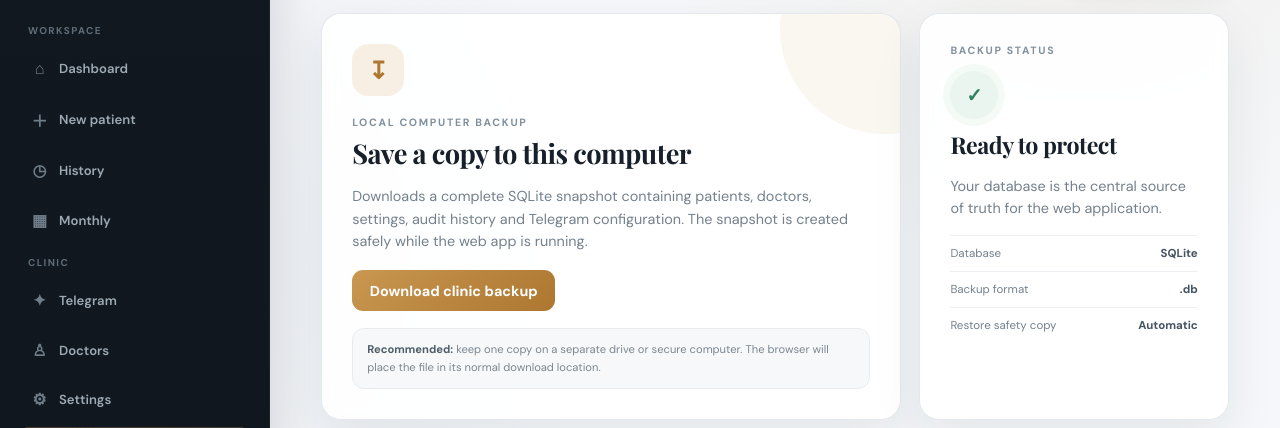
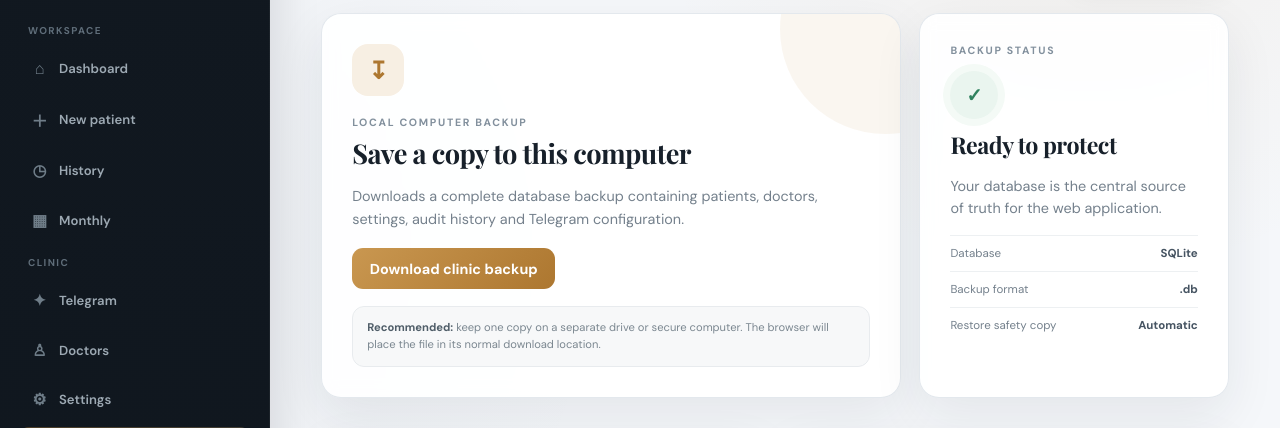
Before and after one commit to nathnaelgeb19-ai/DrPatientLog, a Flask app: page /backup in a window 1280 px wide. Shown: the part 165-593 px from the top of the page. Run offline with Flask 3, Linux system fonts and the light colour scheme; the visitor is signed in with stand-in values (Sample User, id 1); data comes from the database, SQL or seed files in the repository; tables that the repository leaves empty hold one stand-in row (values such as "Sample post"); some libraries are stand-ins or nearby versions.

Commit message:
Fix database backup and restore compatibility

```diff
--- a/app.py
+++ b/app.py
@@ -1272,14 +1272,15 @@ def backup_page():
     except Exception:
         gdrive_creds = False
         gdrive_connected = False
+
     return render_template(
         "backup.html",
         gdrive_creds=gdrive_creds,
         gdrive_connected=gdrive_connected,
         backup_dir=_get_backup_dir(),
         backup_time=get_setting("automatic_backup_time", "19:00"),
+        DB_BACKEND=DB_BACKEND,
     )
-
 
 
 @app.route("/backup/location", methods=["POST"])
@@ -1536,66 +1537,231 @@ def backup_download():
 @login_required
 @admin_required
 def backup_restore_db():
+    """Restore either a SQLite .db file or a PostgreSQL .sql dump."""
     import sqlite3
     import shutil
+    import tempfile
+    import subprocess
+
     f = request.files.get("dbfile")
+
     if not f or not f.filename:
-        flash("Choose a .db file", "error")
+        flash("Choose a backup file.", "error")
         return redirect(url_for("backup_page"))
-    if not f.filename.lower().endswith((".db", ".sqlite", ".sqlite3")):
-        flash("File must be a .db / .sqlite backup", "error")
-        return redirect(url_for("backup_page"))
-
-    tmp_path = DB_FILE + ".upload_tmp"
-    f.save(tmp_path)
-
-    # Validate it's really a SQLite database with a doctors/patients table
-    try:
-        test_conn = sqlite3.connect(tmp_path)
-        tables = {
-            row[0]
-            for row in test__execute(conn,
-                "SELECT name FROM sqlite_master WHERE type='table'"
-            ).fetchall()
-        }
-        test_conn.close()
-        if "patients" not in tables or "doctors" not in tables:
-            os.remove(tmp_path)
+
+    filename = f.filename.lower()
+
+    # ============================================================
+    # SQLITE — LOCAL WINDOWS VERSION
+    # ============================================================
+    if DB_BACKEND == "sqlite":
+        if not filename.endswith((".db", ".sqlite", ".sqlite3")):
+            flash("For the local application, choose a .db / .sqlite backup.", "error")
+            return redirect(url_for("backup_page"))
+
+        if not DB_FILE:
+            flash("Local database file is not configured.", "error")
+            return redirect(url_for("backup_page"))
+
+        tmp_path = DB_FILE + ".upload_tmp"
+
+        try:
+            f.save(tmp_path)
+
+            # Validate that the uploaded file is a real SQLite database.
+            test_conn = sqlite3.connect(tmp_path)
+
+            try:
+                tables = {
+                    row[0]
+                    for row in test_conn.execute(
+                        "SELECT name FROM sqlite_master WHERE type='table'"
+                    ).fetchall()
+                }
+            finally:
+                test_conn.close()
+
+            if "patients" not in tables or "doctors" not in tables:
+                if os.path.isfile(tmp_path):
+                    os.remove(tmp_path)
+
+                flash(
+                    "That file does not look like a clinic database "
+                    "(missing patients/doctors tables).",
+                    "error",
+                )
+                return redirect(url_for("backup_page"))
+
+            # Keep a safety copy of the current database.
+            if os.path.isfile(DB_FILE):
+                safety_name = (
+                    DB_FILE
+                    + f".before_restore_{datetime.now():%Y%m%d_%H%M%S}"
+                )
+                shutil.copy2(DB_FILE, safety_name)
+
+            # Replace the database only after validation succeeded.
+            shutil.move(tmp_path, DB_FILE)
+
+            log_audit(
+                session.get("doctor_id"),
+                session.get("doctor_name", ""),
+                "restore",
+                entity="database",
+                detail=f"Restored SQLite database from {f.filename}",
+            )
+
             flash(
-                "That file doesn't look like a clinic backup "
-                "(missing patients/doctors tables).",
+                "Database restored successfully. "
+                "A safety copy of the previous database was kept locally. "
+                "Please log out and log back in using the credentials from the restored backup.",
+                "success",
+            )
+
+            session.clear()
+            return redirect(url_for("login"))
+
+        except Exception as e:
+            if os.path.isfile(tmp_path):
+                try:
+                    os.remove(tmp_path)
+                except OSError:
+                    pass
+
+            flash(f"SQLite database restore failed: {e}", "error")
+            return redirect(url_for("backup_page"))
+
+    # ============================================================
+    # POSTGRESQL — RENDER / NEON VERSION
+    # ============================================================
+    if DB_BACKEND == "postgresql":
+        if not filename.endswith(".sql"):
+            flash(
+                "For the online application, choose a PostgreSQL .sql backup.",
                 "error",
             )
             return redirect(url_for("backup_page"))
-    except Exception as e:
-        if os.path.isfile(tmp_path):
-            os.remove(tmp_path)
-        flash(f"Invalid database file: {e}", "error")
-        return redirect(url_for("backup_page"))
-
-    # Safety copy of the current (about-to-be-replaced) database
-    if os.path.isfile(DB_FILE):
-        safety_name = DB_FILE + f".before_restore_{datetime.now():%Y%m%d_%H%M%S}"
-        shutil.copy2(DB_FILE, safety_name)
-
-    shutil.move(tmp_path, DB_FILE)
-
-    log_audit(
-        session.get("doctor_id"),
-        session.get("doctor_name", ""),
-        "restore",
-        entity="database",
-        detail=f"Restored from uploaded file {f.filename}",
-    )
-    flash(
-        "Database restored. A safety copy of the previous database was kept on the server. "
-        "Please log out and log back in with the credentials from the restored backup.",
-        "success",
-    )
-    session.clear()
-    return redirect(url_for("login"))
-
-
+
+        if not DATABASE_URL:
+            flash("PostgreSQL database connection is not configured.", "error")
+            return redirect(url_for("backup_page"))
+
+        tmp_path = None
+        safety_path = None
+
+        try:
+            # Save uploaded SQL dump to a temporary file.
+            fd, tmp_path = tempfile.mkstemp(
+                prefix="clinic_restore_",
+                suffix=".sql",
+            )
+            os.close(fd)
+            f.save(tmp_path)
+
+            # --------------------------------------------------------
+            # 1. Create a safety dump of the CURRENT PostgreSQL DB.
+            # --------------------------------------------------------
+            fd, safety_path = tempfile.mkstemp(
+                prefix="clinic_before_restore_",
+                suffix=".sql",
+            )
+            os.close(fd)
+
+            safety_result = subprocess.run(
+                [
+                    "pg_dump",
+                    DATABASE_URL,
+                    "--no-owner",
+                    "--no-privileges",
+                    "-f",
+                    safety_path,
+                ],
+                capture_output=True,
+                text=True,
+                timeout=120,
+            )
+
+            if safety_result.returncode != 0:
+                raise RuntimeError(
+                    safety_result.stderr.strip()
+                    or "Could not create a safety backup before restore."
+                )
+
+            # --------------------------------------------------------
+            # 2. Restore the uploaded dump.
+            #
+            # Everything happens in one PostgreSQL transaction.
+            # If restoration fails, PostgreSQL rolls everything back.
+            # --------------------------------------------------------
+            restore_result = subprocess.run(
+                [
+                    "psql",
+                    DATABASE_URL,
+                    "--set",
+                    "ON_ERROR_STOP=1",
+                    "--single-transaction",
+                    "-f",
+                    tmp_path,
+                ],
+                capture_output=True,
+                text=True,
+                timeout=180,
+            )
+
+            if restore_result.returncode != 0:
+                raise RuntimeError(
+                    restore_result.stderr.strip()
+                    or "PostgreSQL restore failed."
+                )
+
+            log_audit(
+                session.get("doctor_id"),
+                session.get("doctor_name", ""),
+                "restore",
+                entity="database",
+                detail=f"Restored PostgreSQL database from {f.filename}",
+            )
+
+            flash(
+                "PostgreSQL database restored successfully. "
+                "A safety backup of the previous database was created before the restore.",
+                "success",
+            )
+
+            session.clear()
+            return redirect(url_for("login"))
+
+        except FileNotFoundError as e:
+            command = str(e.filename or "pg_dump/psql")
+
+            flash(
+                f"PostgreSQL restore requires '{command}', "
+                "but it is not available on the server.",
+                "error",
+            )
+            return redirect(url_for("backup_page"))
+
+        except Exception as e:
+            flash(f"PostgreSQL database restore failed: {e}", "error")
+            return redirect(url_for("backup_page"))
+
+        finally:
+            # Remove temporary uploaded file.
+            if tmp_path and os.path.isfile(tmp_path):
+                try:
+                    os.remove(tmp_path)
+                except OSError:
+                    pass
+
+            # The safety dump is only needed during the restore operation.
+            if safety_path and os.path.isfile(safety_path):
+                try:
+                    os.remove(safety_path)
+                except OSError:
+                    pass
+
+    flash("Unknown database backend.", "error")
+    return redirect(url_for("backup_page"))
 @app.route("/backup/import-csv", methods=["POST"])
 @login_required
 def backup_import_csv():
--- a/templates/backup.html
+++ b/templates/backup.html
@@ -15,8 +15,13 @@
     <div class="backup-icon">↧</div>
     <div class="eyebrow muted-eyebrow">LOCAL COMPUTER BACKUP</div>
     <h2>Save a copy to this computer</h2>
-    <p class="sub">Downloads a complete SQLite snapshot containing patients, doctors, settings, audit history and Telegram configuration. The snapshot is created safely while the web app is running.</p>
-    <a class="btn btn-primary btn-lg" href="{{ url_for('backup_download') }}">Download clinic backup</a>
+    <p class="sub">
+  Downloads a complete database backup containing patients, doctors, settings,
+  audit history and Telegram configuration.
+</p>
+<a class="btn btn-primary btn-lg" href="{{ url_for('backup_download') }}">
+  Download clinic backup
+</a>
     <div class="backup-tip"><strong>Recommended:</strong> keep one copy on a separate drive or secure computer. The browser will place the file in its normal download location.</div>
   </section>
 
@@ -25,8 +30,15 @@
     <div class="status-ring">✓</div>
     <h2>Ready to protect</h2>
     <p class="sub">Your database is the central source of truth for the web application.</p>
-    <div class="status-line"><span>Database</span><strong>SQLite</strong></div>
-    <div class="status-line"><span>Backup format</span><strong>.db</strong></div>
+    <div class="status-line">
+  <span>Database</span>
+  <strong>{{ "PostgreSQL" if DB_BACKEND == "postgresql" else "SQLite" }}</strong>
+</div>
+
+<div class="status-line">
+  <span>Backup format</span>
+  <strong>{{ ".sql" if DB_BACKEND == "postgresql" else ".db" }}</strong>
+</div>
     <div class="status-line"><span>Restore safety copy</span><strong>Automatic</strong></div>
   </section>
 </div>
@@ -60,7 +72,12 @@
       <p class="sub">Replace the current database with a previous clinic backup. A safety copy of the current database is created first.</p>
       <form method="post" action="{{ url_for('backup_restore_db') }}" enctype="multipart/form-data"
             onsubmit="return confirm('This will replace the current clinic database. A safety copy will be created first. Continue?');">
-        <input type="file" name="dbfile" accept=".db,.sqlite,.sqlite3" required>
+        <input
+  type="file"
+  name="dbfile"
+  accept="{{ '.sql' if DB_BACKEND == 'postgresql' else '.db,.sqlite,.sqlite3' }}"
+  required
+>
         <button class="btn btn-steel" type="submit" style="margin-top:.75rem;">Restore selected backup</button>
       </form>
     </div>
```
